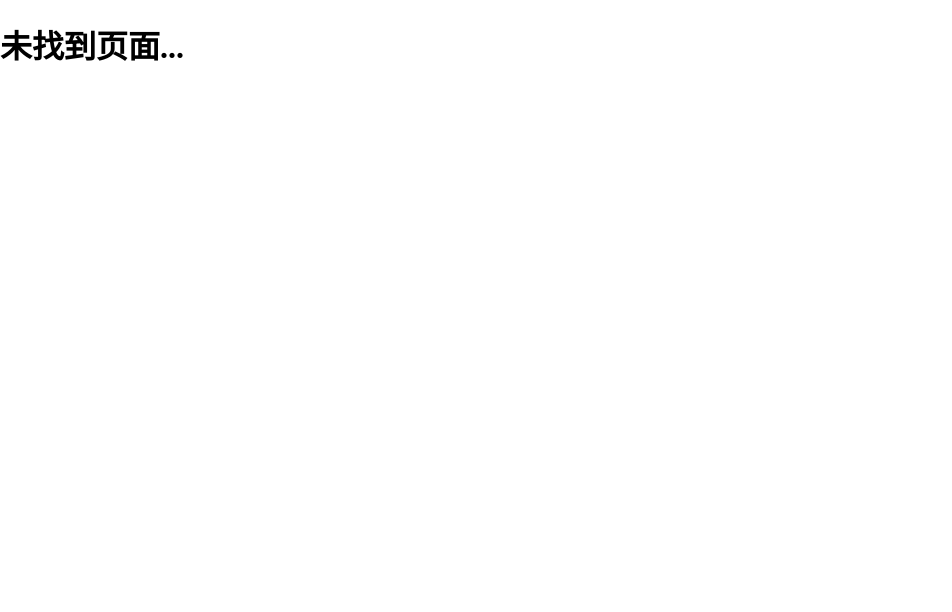
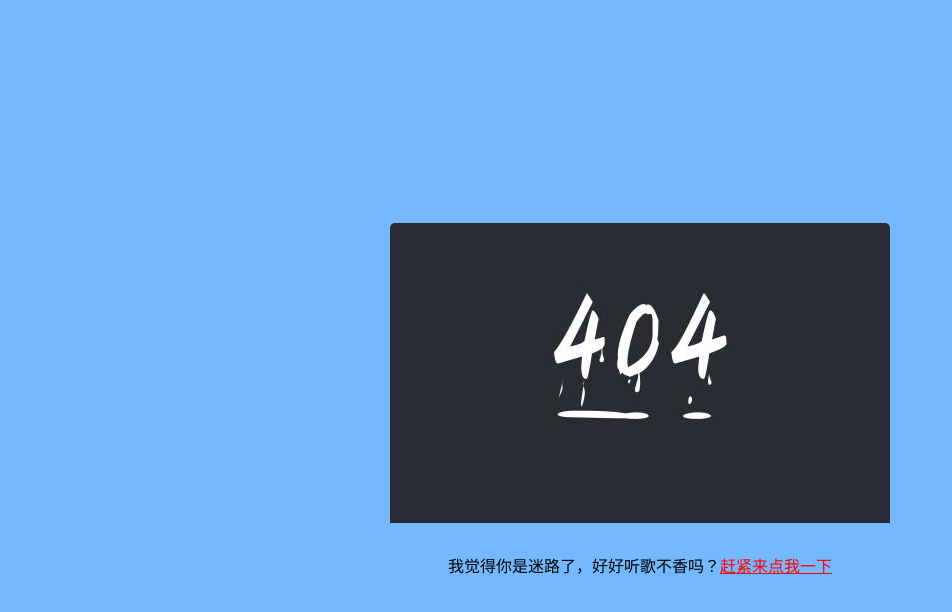
Before and after one commit to CVopen/webmusic, a React (Create React App) app: page /#/home/no in a window 1280 px wide. Shown: the top 612 px of the page, without its empty margins (0-952 px from the left). Built offline with nearby package versions, Linux system fonts and the light colour scheme; a small style sheet from the web is missing.

Commit message:
项目初始化完成

```diff
--- a/src/App.js
+++ b/src/App.js
@@ -2,7 +2,7 @@
  * @Author: xyh
  * @Date: 2020-09-19 21:54:16
  * @Last Modified by: xyh
- * @Last Modified time: 2020-09-21 00:45:44
+ * @Last Modified time: 2020-09-23 17:56:40
  */
 
 import React from 'react';
@@ -10,17 +10,29 @@ import React from 'react';
 import { HashRouter as Router } from 'react-router-dom'
 import RouterView from './router/index'
 import config from './router/config'
-import PageLoad from './components/PageLoad'
+import PageLoad from './components/PageLoad/PageLoad'
 // 引入redux
 import store from './store'
 import { Provider } from 'react-redux'
 import './App.scss'
 class App extends React.Component {
 
+  constructor(props) {
+    super(props)
+    this.state = {
+      isShow: true
+    }
+  }
+
   render () {
+    setTimeout(() => {
+      this.setState({
+        isShow: false
+      })
+    }, 2500);
     return (
       <Provider store={store}>
-        {/* <PageLoad /> */}
+        {this.state.isShow ? (<PageLoad />) : null}
         <Router>
             <RouterView routes={config }/>
         </Router>
--- a/src/components/PageLoad.scss
+++ /dev/null
@@ -1,12 +0,0 @@
-.page {
-  position: absolute;
-  left: 0;
-  top: 0;
-  width: 100%;
-  display: flex;
-  align-items: center;
-  justify-content: center;
-  height: 100%;
-  background-color: rgba(116, 185, 255,1.0);
-  z-index: 999;
-}
--- a/src/components/PageLoad.js
+++ b/src/components/PageLoad/PageLoad.js
@@ -2,7 +2,7 @@
  * @Author: xyh
  * @Date: 2020-09-20 18:29:16
  * @Last Modified by: xyh
- * @Last Modified time: 2020-09-20 21:59:44
+ * @Last Modified time: 2020-09-22 11:58:52
  */
 import React, { Component } from 'react';
 import './PageLoad.scss'
@@ -13,8 +13,8 @@ class PageLoad extends Component {
 
   render() {
     return (
-      <div className="page">
-        {/* <img src={require("../assets/images/loading.gif")} alt="loading图片"/> */}
+      <div className="page op">
+        <img src={require("../../assets/images/loading.gif")} alt="loading图片"/>
         {this.props.title}
       </div>
     )
--- /dev/null
+++ b/src/components/PageLoad/PageLoad.scss
@@ -0,0 +1,28 @@
+/*
+ * @Author: xyh
+ * @Date: 2020-09-22 00:30:30
+ * @Last Modified by: xyh
+ * @Last Modified time: 2020-09-23 17:56:24
+ */
+
+.page {
+  position: absolute;
+  left: 0;
+  top: 0;
+  width: 100%;
+  display: flex;
+  align-items: center;
+  justify-content: center;
+  height: 100%;
+  background-color: rgba(116, 185, 255,1.0);
+  // z-index: 999;
+  animation: myOpacity 2.5s;
+}
+@keyframes myOpacity{
+  0%{
+    opacity: 1;
+  }
+  100%{
+    opacity: 0;
+  }
+}
--- a/src/router/config.js
+++ b/src/router/config.js
@@ -2,11 +2,11 @@
  * @Author: xyh
  * @Date: 2020-09-19 21:50:43
  * @Last Modified by: xyh
- * @Last Modified time: 2020-09-21 10:27:08
+ * @Last Modified time: 2020-09-22 11:57:22
  */
 import Home from '../views/Home'
 import Child from '../views/Child'
-import Nofound from '../views/Nofound'
+import Nofound from '../views/Nofound/index'
 import Index from '../views/Index'
 const routes = [
   {
@@ -36,5 +36,4 @@ const routes = [
     component: Nofound
   }
 ]
-
 export default routes
--- a/src/router/index.js
+++ b/src/router/index.js
@@ -2,48 +2,22 @@
  * @Author: xyh
  * @Date: 2020-09-19 21:53:15
  * @Last Modified by: xyh
- * @Last Modified time: 2020-09-21 11:19:05
+ * @Last Modified time: 2020-09-22 00:09:41
  */
 
 import React from 'react'
 import { Route, Redirect, Switch } from 'react-router-dom'
-function RouteWithSubRoutes(route) {
-  return (
-    <Route
-      path={route.path}
-      render={props => (
-        // pass the sub-routes down to keep nesting
-        <route.component {...props} routes={route.routes} />
-      )}
-    />
-  );
-}
 class RouterView extends React.Component {
-  // constructor (props) {
-  //   super(props)
-  // }
-  isChildren = (child) => {
-    console.log('child');
-    return child.children.map((item,index) => {
-      return <Route
-        key={index}
-        exact path={item.path}
-        component={item.component}
-        />
-    })
-  }
 
   render () {
     return (
       <Switch>
         { this.props.routes.map((item, index) => {
             if(item.children) {
-              console.log(item)
               return (
                 <Route
                   key={index}
                   path={item.path}
-                  exact
                   render={propsrouter => (
                     <item.component {...propsrouter} routes={item.children } />
                   )}
@@ -58,12 +32,12 @@ class RouterView extends React.Component {
                       />
             } else if (item.redirect) {
               return (
-                  <Route key={index} exact path="/">
+                  <Route exact key={index} path="/">
                     <Redirect to={item.redirect}/>
                   </Route>
                 )
             } else if (item.path === '*') {
-              return <Route exact key={index} path="*"><item.component/></Route>
+              return <Route key={index} path="*"><item.component/></Route>
             } else {
               return <></>
             }
--- a/src/store/states.js
+++ b/src/store/states.js
@@ -2,10 +2,10 @@
  * @Author: xyh
  * @Date: 2020-09-20 18:22:40
  * @Last Modified by: xyh
- * @Last Modified time: 2020-09-20 22:46:21
+ * @Last Modified time: 2020-09-22 00:31:09
  */
 const states = {
-  title: '首页'
+  isPageShow: true
 }
 
 export default states
--- a/src/views/Home.js
+++ b/src/views/Home.js
@@ -2,24 +2,36 @@
  * @Author: xyh
  * @Date: 2020-09-19 21:55:18
  * @Last Modified by: xyh
- * @Last Modified time: 2020-09-21 10:27:36
+ * @Last Modified time: 2020-09-22 11:57:10
  */
 
 import React, { Component } from 'react'
-import {Link} from 'react-router-dom'
+import {Link,Switch,Route,HashRouter as Router} from 'react-router-dom'
 
 class Home extends Component {
   render() {
-    const Child = this.props.routes[0].component
+    const child = this.props.routes
     return (
-      <div>
+      <Router>
         我是父组件<br/>
         <Link to="/" >go index</Link><br/>
         <Link to="/home" >go home</Link><br/>
         <Link to="/home/child" >嵌套路由1</Link><br/>
         <Link to="/home/no" >嵌套路由2</Link>
-        <Child/>
-      </div>
+        {/* <Child/> */}
+        <Switch>
+         { child.map((item, index) => (
+          <Route
+            path={item.path}
+            key={index}
+            exact
+            render={props => (
+              <item.component {...props} routes={item.routes} />
+            )}
+          />
+         ))}
+        </Switch>
+      </Router>
     )
   }
 }
--- a/src/views/Nofound.js
+++ /dev/null
@@ -1,11 +0,0 @@
-import React, { Component } from 'react'
-
-export default class Nofound extends Component {
-  render() {
-    return (
-      <h1>
-        未找到页面...
-      </h1>
-    )
-  }
-}
--- /dev/null
+++ b/src/views/Nofound/index.js
@@ -0,0 +1,22 @@
+/*
+ * @Author: xyh
+ * @Date: 2020-09-22 00:30:15
+ * @Last Modified by:   xyh
+ * @Last Modified time: 2020-09-22 00:30:15
+ */
+import React, { Component } from 'react'
+import './index.scss'
+export default class Nofound extends Component {
+  render() {
+    console.log(this.props);
+    return (
+      <div className="no-found">
+        <img src={require("../../assets/images/404.jpg")} alt="loading图片"/>
+        <div className="text">
+          <span>我觉得你是迷路了，好好听歌不香吗？</span>
+          <a href="#/">赶紧来点我一下</a>
+        </div>
+      </div>
+    )
+  }
+}
--- /dev/null
+++ b/src/views/Nofound/index.scss
@@ -0,0 +1,32 @@
+/*
+ * @Author: xyh
+ * @Date: 2020-09-22 00:30:23
+ * @Last Modified by:   xyh
+ * @Last Modified time: 2020-09-22 00:30:23
+ */
+
+.no-found{
+  position: absolute;
+  top: 0;
+  left: 0;
+  width: 100%;
+  height: 100%;
+  background-color: rgba(116, 185, 255,1.0);
+  display: flex;
+  flex-direction: column;
+  align-items: center;
+  justify-content: center;
+  img {
+    border-radius: 5px;
+    padding-bottom: 30px;
+  }
+  .text{
+    // background-color: red;
+    span{
+      color: #000;
+    }
+    a {
+      color: rgba(255,0,0,1);
+    }
+  }
+}
```
Also changed, not shown: src/assets/images/404.jpg (added).
